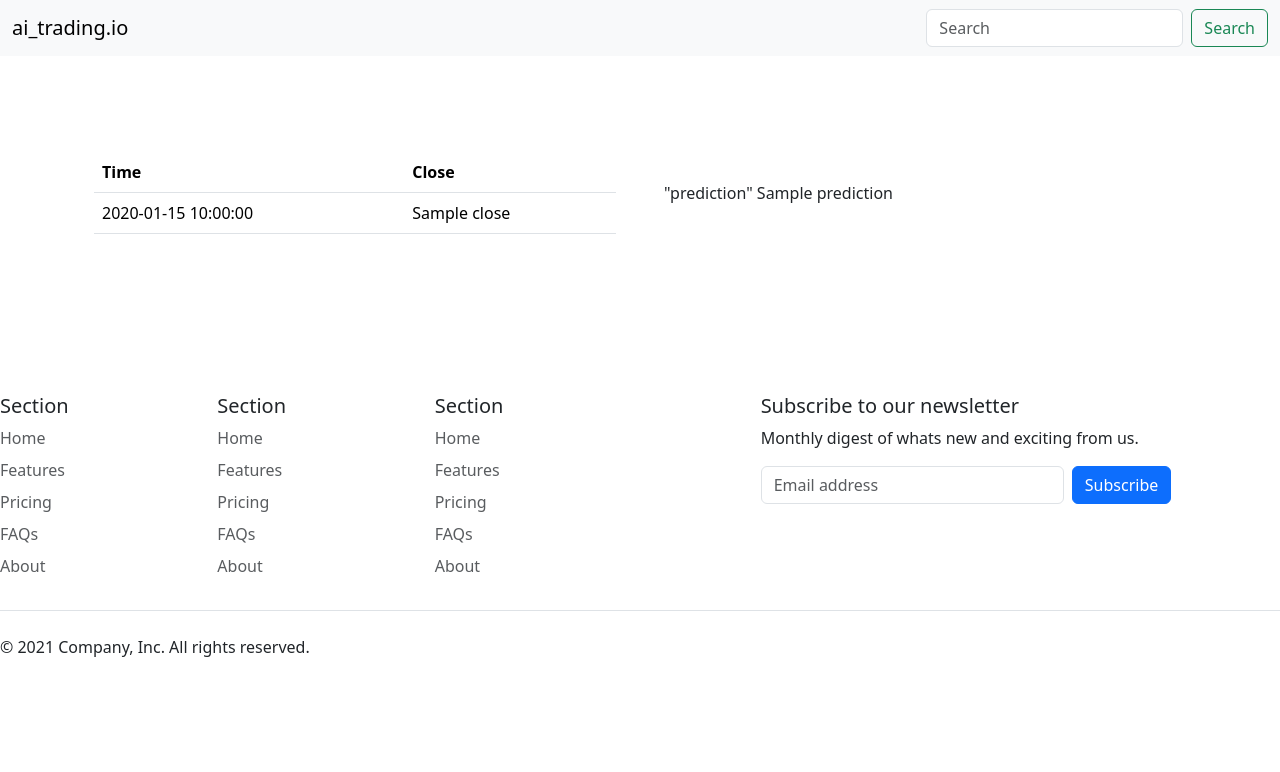
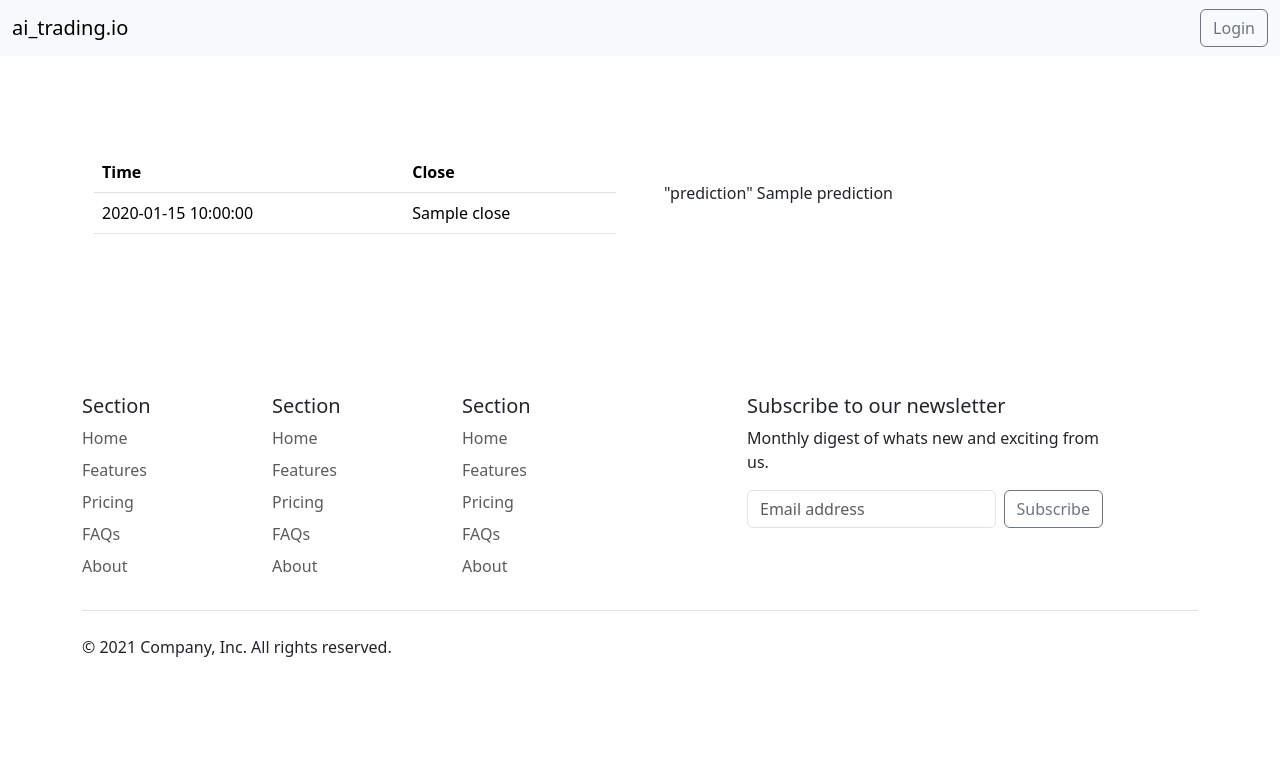
Before and after one commit to Behnaz100/aitrading, a FastAPI app: template aitrading/api/templates/index.html in a window 1280 px wide. Shown: the top 772 px of the page. Run offline with FastAPI, Linux system fonts and the light colour scheme; the template is opened without the code that fills it: most values are stand-ins (such as "Sample title", 1, 10 or a date in 2020).

Commit message:
UI Changes

```diff
--- a/aitrading/api/templates/index.html
+++ b/aitrading/api/templates/index.html
@@ -12,8 +12,8 @@
     <div class="container-fluid">
       <a class="navbar-brand">ai_trading.io</a>
       <form class="d-flex" role="search">
-        <input class="form-control me-2" type="search" placeholder="Search" aria-label="Search">
-        <button class="btn btn-outline-success" type="submit">Search</button>
+
+        <button class="btn btn-outline-secondary" type="submit">Login</button>
       </form>
     </div>
   </nav>
@@ -53,7 +53,7 @@
 
 
 
-    <footer class="py-5">
+<footer class="py-5 container">
   <div class="row">
     <div class="col-2">
       <h5>Section</h5>
@@ -94,8 +94,8 @@
         <p>Monthly digest of whats new and exciting from us.</p>
         <div class="d-flex w-100 gap-2">
           <label for="newsletter1" class="visually-hidden">Email address</label>
-              <input id="newsletter1" type="text" class="form-control" placeholder="Email address" fdprocessedid="x8paye">
-              <button class="btn btn-primary" type="button" fdprocessedid="wnpbsh">Subscribe</button>
+          <input id="newsletter1" type="text" class="form-control" placeholder="Email address" fdprocessedid="3efasm">
+          <button class="btn btn-outline-secondary" type="button" fdprocessedid="f4ss4d">Subscribe</button>
         </div>
       </form>
     </div>
@@ -118,6 +118,7 @@
 </footer>
 
 </body>
+
 <script src="https://cdn.jsdelivr.net/npm/bootstrap@5.3.3/dist/js/bootstrap.bundle.min.js"
   integrity="sha384-YvpcrYf0tY3lHB60NNkmXc5s9fDVZLESaAA55NDzOxhy9GkcIdslK1eN7N6jIeHz" crossorigin="anonymous"></script>
   <script>
```
Lines whose indentation alone changed are shown as unchanged.
